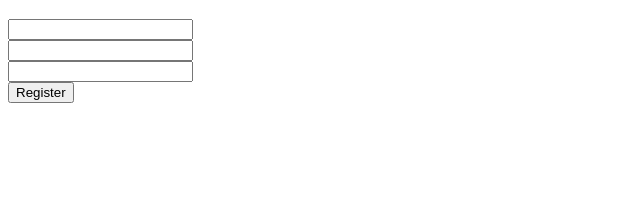
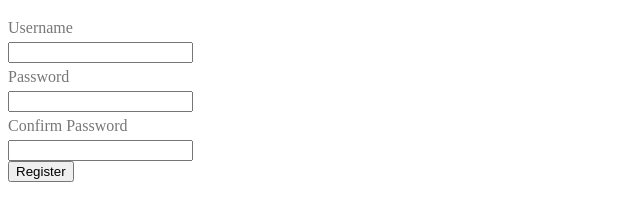
Before and after one commit to HukovaNastya/DOM_tasks, a plain HTML site: page index.html in a window 1280 px wide. Shown: the part 61-282 px from the top of the page, without its empty margins (0-640 px from the left). Drawn offline with Linux system fonts and the light colour scheme.

Commit message:
added_solution_for_first_task

```diff
--- a/app.js
+++ b/app.js
@@ -0,0 +1,18 @@
+//task 1 from second part
+
+const userNameInput = document.getElementById("username");
+const passwordInput = document.getElementById("password");
+const confirmPasswordInput = document.getElementById("confirmPassword");
+
+const addLabelToInput = (input) => {
+    const inputId = input.getAttribute("id")
+    if(input === confirmPasswordInput) {
+        input.insertAdjacentHTML("beforebegin", ` <label for=${inputId} class="label">Confirm Password</label>`);
+    } else {
+        input.insertAdjacentHTML("beforebegin", ` <label for=${inputId} class="label">${inputId}</label>`);
+    }
+}
+
+addLabelToInput(userNameInput);
+addLabelToInput(passwordInput);
+addLabelToInput(confirmPasswordInput);
--- a/index.html
+++ b/index.html
@@ -6,6 +6,7 @@
           content="width=device-width, user-scalable=no, initial-scale=1.0, maximum-scale=1.0, minimum-scale=1.0">
     <meta http-equiv="X-UA-Compatible" content="ie=edge">
     <title>Document</title>
+    <link rel="stylesheet" href="style.css">
 </head>
 <body>
 <div class="container mt-2">
--- /dev/null
+++ b/style.css
@@ -0,0 +1,6 @@
+.label {
+    color: #777;
+    display: block;
+    margin: 5px 0;
+    text-transform: capitalize;
+}
```
